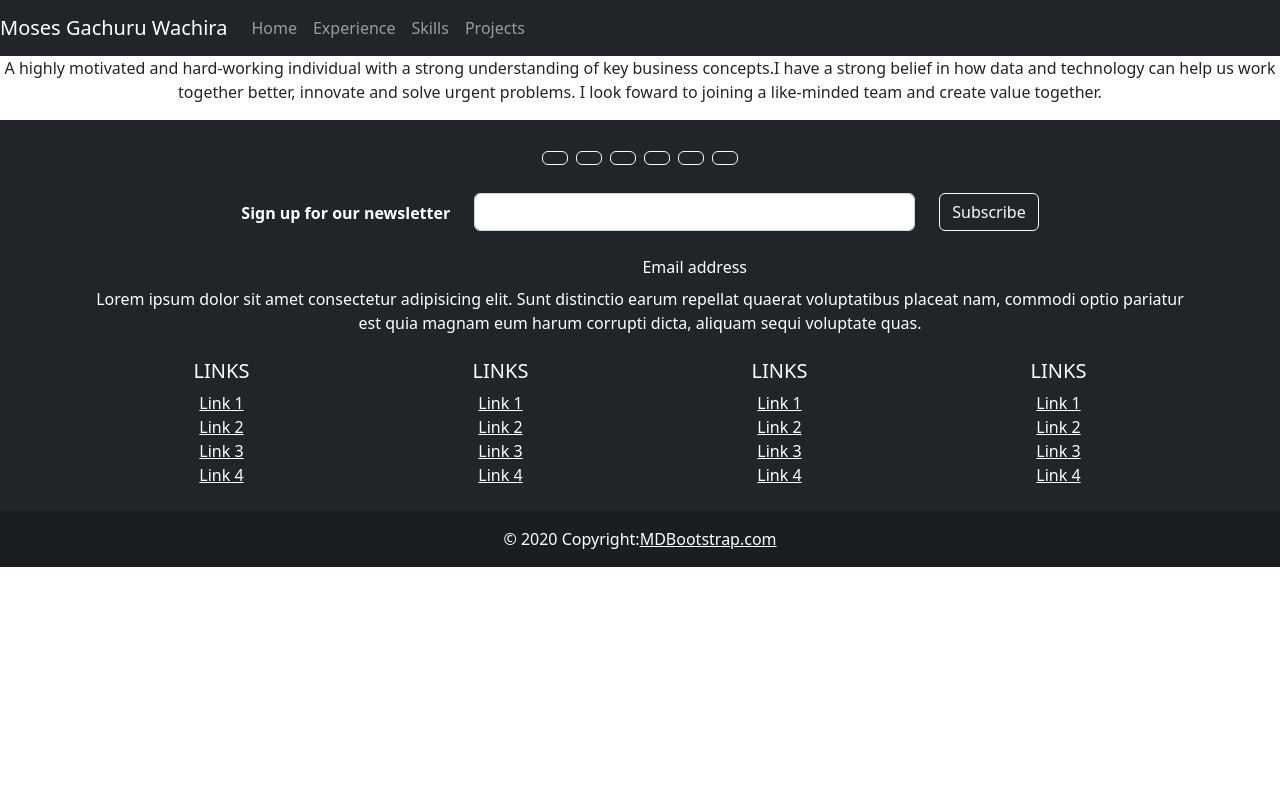
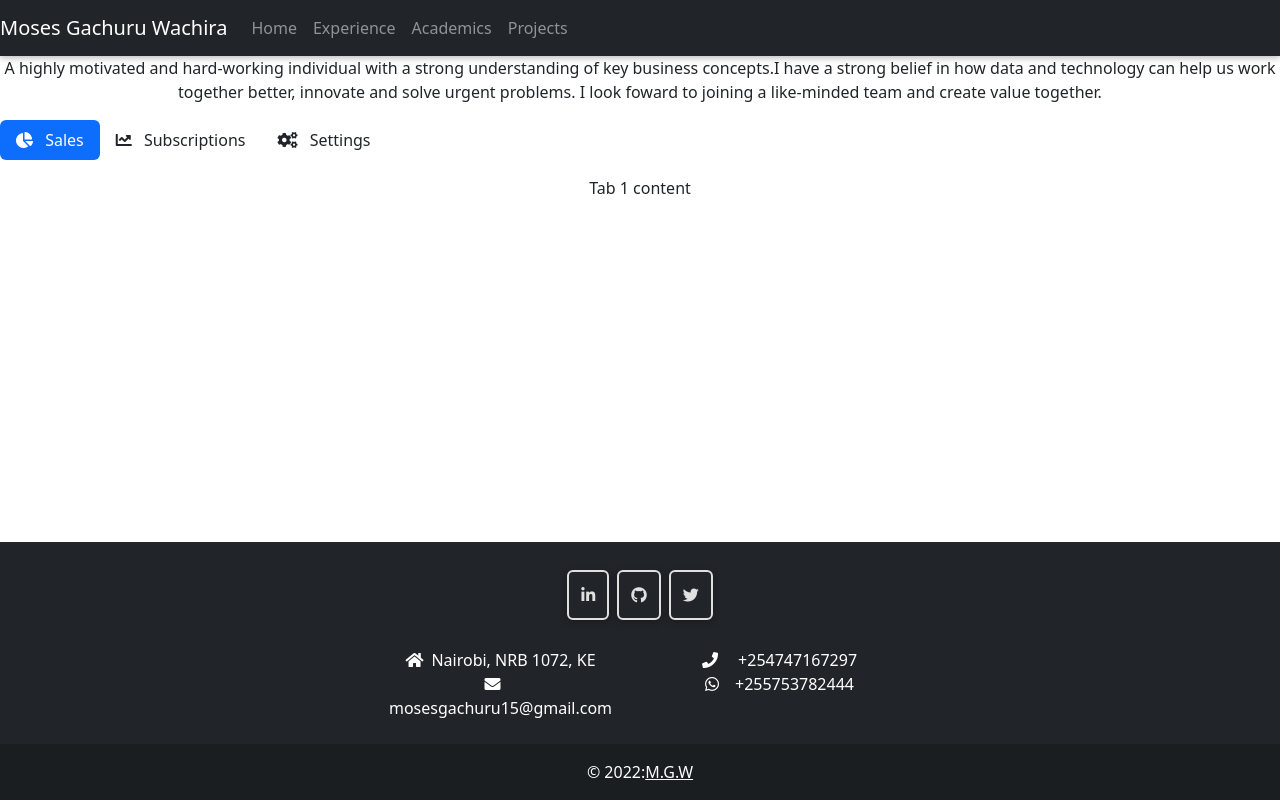
Before and after one commit to mosesglitch/resume-2, a React (Create React App) app: page / in a window 1280 px wide. Built offline with nearby package versions, Linux system fonts and the light colour scheme.

Commit message:
add pills with skills

```diff
--- a/package.json
+++ b/package.json
@@ -3,11 +3,14 @@
   "version": "0.1.0",
   "private": true,
   "dependencies": {
+    "@fortawesome/fontawesome-svg-core": "^6.2.0",
     "@testing-library/jest-dom": "^5.16.5",
     "@testing-library/react": "^13.4.0",
     "@testing-library/user-event": "^13.5.0",
     "bootstrap": "^5.2.1",
+    "bootstrap-css-only": "^4.4.1",
     "mdb-react-ui-kit": "^4.2.0",
+    "mdbreact": "^5.2.0",
     "react": "^18.2.0",
     "react-bootstrap": "^2.5.0",
     "react-dom": "^18.2.0",
--- a/src/App.js
+++ b/src/App.js
@@ -2,7 +2,7 @@ import "./App.css";
 import React from "react";
 import Home from "./components/Home";
 import Experience from "./components/Experience";
-import Skills from "./components/Skills";
+import Academics from "./components/Academics";
 import Projects from "./components/Projects";
 import NavBar from "./components/NavBar";
 import Footer from "./components/Footer";
@@ -16,7 +16,7 @@ function App() {
         <Routes>
           <Route path="/" element={<Home />} />
           <Route exact path="/experience" element={<Experience />} />
-          <Route exact path="/skills" element={<Skills />} />
+          <Route exact path="/academics" element={<Academics />} />
           <Route exact path="/projects" element={<Projects />} />
         </Routes>
         <Footer />
--- /dev/null
+++ b/src/components/Academics.js
@@ -0,0 +1,96 @@
+import React from "react";
+import { MDBCol } from "mdb-react-ui-kit";
+function Academics() {
+  return (
+    <div className="d-flex align-items-start bg-light mb-3">
+      <MDBCol>
+        <h5 id="certifications">TRAININGS AND CERTIFICATIONS</h5>
+        <ul class="certs">
+          <li>
+            <a href="https://www.coursera.org/account/accomplishments/specialization/certificate/4Y3KBAU92NFE">
+              DeepLearning.AI TensorFlow Developer
+            </a>
+          </li>
+          <li>
+            <a href="ude.my/UC-87d4c2c2-21c3-4a5e-93bf-86a56039b268">
+              Math for Data science Data analysis and Machine Learning
+            </a>
+          </li>
+          <li>
+            <a href="https://www.credly.com/badges/dc54de6d-7863-490f-982f-e46b418b1e21?source=linked_in_profile">
+              Microsoft Certified: Azure A.I Fundamentals
+            </a>
+          </li>
+          <li>
+            <a href="https://www.credly.com/badges/e0afb675-f26a-45bb-b1ac-a8515fe1323f?source=linked_in_profile">
+              Microsoft Certified: Azure Data Fundamentals
+            </a>
+          </li>
+          <li>
+            <a href="https://www.credly.com/badges/5a51ad58-953d-4753-86d3-e195e679a503?source=linked_in_profile">
+              Microsoft Certified: Azure Fundamentals
+            </a>
+          </li>
+
+          <li>
+            <a href="https://www.credly.com/badges/03fa7deb-018a-4790-8080-9f398a453784/public_url">
+              IBM: Data Science Professional Certificate
+            </a>
+          </li>
+          <li>
+            <a href="https://open.sap.com/verify/xemel-guvut-rebem-huryl-byfic">
+              SAP: Python
+            </a>
+          </li>
+          <li>
+            <a href="https://open.sap.com/verify/xezol-gybab-ruzov-lanag-hibip">
+              SAP Analytics Cloud Become an Augmented BI Expert
+            </a>
+          </li>
+          <li>
+            <a href="https://www.kaggle.com/learn/certification/moseswachira/intermediate-machine-learning">
+              Intermediate-Machine-Learning
+            </a>
+          </li>
+          <li>
+            <a href="https://www.kaggle.com/learn/certification/moseswachira/intro-to-deep-learning">
+              Introduction to Deep Learning
+            </a>
+          </li>
+          <li>
+            <a href="ude.my/UC-1d08ae4a-bb0b-43ef-9be7-45680c14f71c">
+              Interactive Python Dashboards with Plotly and Dash
+            </a>
+          </li>
+          <li>
+            <a href="https://www.kaggle.com/learn/certification/moseswachira/intro-to-machine-learning">
+              Introduction to machine learning
+            </a>
+          </li>
+        </ul>
+      </MDBCol>
+
+      <MDBCol>
+        <div classNAme="academics">
+          <h5>ACADEMIC QUALIFICATIONS</h5>
+          <h6>
+            <b> 2022: Nanodegree (Ongoing) , FullstackWeb developer</b>
+          </h6>
+          <li>Institution: ALX Programme (Udacity)</li>
+          <h6>
+            <b>2022: Nanodegree, AWS MachineLearning Foundations</b>
+          </h6>
+          <li>Institution:Udacity</li>
+          <h6>
+            <b> 2015 - 2019:BSC Project Planning and Management</b>
+          </h6>
+          <li id="opening">
+            <span> Institution: Karatina University</span>
+            <span> Qualification: 2nd class honors(Upper Division)</span>
+          </li>
+        </div>
+      </MDBCol>
+    </div>
+  );
+}
+export default Academics;
--- a/src/components/Footer.js
+++ b/src/components/Footer.js
@@ -8,9 +8,13 @@ import {
   MDBRow,
   MDBBtn,
 } from "mdb-react-ui-kit";
+import "@fortawesome/fontawesome-free/css/all.min.css";
+import "bootstrap-css-only/css/bootstrap.min.css";
+import "mdbreact/dist/css/mdb.css";
 
 export default function Footer() {
   return (
+    <div className="fixed-bottom">
       <MDBFooter className="text-center" color="white" bgColor="dark">
         <MDBContainer className="p-4">
           <section className="mb-4">
@@ -19,51 +23,7 @@ export default function Footer() {
               color="light"
               floating
               className="m-1"
-            href="#!"
-            role="button"
-          >
-            <MDBIcon fab icon="facebook-f" />
-          </MDBBtn>
-
-          <MDBBtn
-            outline
-            color="light"
-            floating
-            className="m-1"
-            href="#!"
-            role="button"
-          >
-            <MDBIcon fab icon="twitter" />
-          </MDBBtn>
-
-          <MDBBtn
-            outline
-            color="light"
-            floating
-            className="m-1"
-            href="#!"
-            role="button"
-          >
-            <MDBIcon fab icon="google" />
-          </MDBBtn>
-
-          <MDBBtn
-            outline
-            color="light"
-            floating
-            className="m-1"
-            href="#!"
-            role="button"
-          >
-            <MDBIcon fab icon="instagram" />
-          </MDBBtn>
-
-          <MDBBtn
-            outline
-            color="light"
-            floating
-            className="m-1"
-            href="#!"
+              href="https://www.linkedin.com/in/moses-wachira-0704981b1/"
               role="button"
             >
               <MDBIcon fab icon="linkedin-in" />
@@ -74,155 +34,46 @@ export default function Footer() {
               color="light"
               floating
               className="m-1"
-            href="#!"
+              href="https://github.com/mosesglitch"
               role="button"
             >
               <MDBIcon fab icon="github" />
             </MDBBtn>
+            <MDBBtn
+              outline
+              color="light"
+              floating
+              className="m-1"
+              href="twitter.com"
+              role="button"
+            >
+              <MDBIcon fab icon="twitter" />
+            </MDBBtn>
           </section>
 
           <section className="">
-          <form action="">
-            <MDBRow className="d-flex justify-content-center">
-              <MDBCol size="auto">
-                <p className="pt-2">
-                  <strong>Sign up for our newsletter</strong>
-                </p>
-              </MDBCol>
-
-              <MDBCol md="5" start="12">
-                <MDBInput
-                  contrast
-                  type="email"
-                  label="Email address"
-                  className="mb-4"
-                />
-              </MDBCol>
-
-              <MDBCol size="auto">
-                <MDBBtn outline color="light" type="submit" className="mb-4">
-                  Subscribe
-                </MDBBtn>
-              </MDBCol>
-            </MDBRow>
-          </form>
-        </section>
-
-        <section className="mb-4">
-          <p>
-            Lorem ipsum dolor sit amet consectetur adipisicing elit. Sunt
-            distinctio earum repellat quaerat voluptatibus placeat nam, commodi
-            optio pariatur est quia magnam eum harum corrupti dicta, aliquam
-            sequi voluptate quas.
-          </p>
-        </section>
-
-        <section className="">
-          <MDBRow>
+            <MDBRow center>
               <MDBCol lg="3" md="6" className="mb-4 mb-md-0">
-              <h5 className="text-uppercase">Links</h5>
-
                 <ul className="list-unstyled mb-0">
                   <li>
-                  <a href="#!" className="text-white">
-                    Link 1
-                  </a>
+                    <MDBIcon icon="home" className="me-2" />
+                    Nairobi, NRB 1072, KE
                   </li>
                   <li>
-                  <a href="#!" className="text-white">
-                    Link 2
-                  </a>
-                </li>
-                <li>
-                  <a href="#!" className="text-white">
-                    Link 3
-                  </a>
-                </li>
-                <li>
-                  <a href="#!" className="text-white">
-                    Link 4
-                  </a>
+                    <MDBIcon icon="envelope" className="me-3" />
+                    mosesgachuru15@gmail.com
                   </li>
                 </ul>
               </MDBCol>
 
               <MDBCol lg="3" md="6" className="mb-4 mb-md-0">
-              <h5 className="text-uppercase">Links</h5>
-
                 <ul className="list-unstyled mb-0">
                   <li>
-                  <a href="#!" className="text-white">
-                    Link 1
-                  </a>
+                    <MDBIcon icon="phone" className="me-3" /> +254747167297
                   </li>
                   <li>
-                  <a href="#!" className="text-white">
-                    Link 2
-                  </a>
-                </li>
-                <li>
-                  <a href="#!" className="text-white">
-                    Link 3
-                  </a>
-                </li>
-                <li>
-                  <a href="#!" className="text-white">
-                    Link 4
-                  </a>
-                </li>
-              </ul>
-            </MDBCol>
-
-            <MDBCol lg="3" md="6" className="mb-4 mb-md-0">
-              <h5 className="text-uppercase">Links</h5>
-
-              <ul className="list-unstyled mb-0">
-                <li>
-                  <a href="#!" className="text-white">
-                    Link 1
-                  </a>
-                </li>
-                <li>
-                  <a href="#!" className="text-white">
-                    Link 2
-                  </a>
-                </li>
-                <li>
-                  <a href="#!" className="text-white">
-                    Link 3
-                  </a>
-                </li>
-                <li>
-                  <a href="#!" className="text-white">
-                    Link 4
-                  </a>
-                </li>
-              </ul>
-            </MDBCol>
-
-            <MDBCol lg="3" md="6" className="mb-4 mb-md-0">
-              <h5 className="text-uppercase">Links</h5>
-
-              <ul className="list-unstyled mb-0">
-                <li>
-                  <a href="#!" className="text-white">
-                    Link 1
-                  </a>
-                </li>
-                <li>
-                  <a href="#!" className="text-white">
-                    Link 2
-                  </a>
-                </li>
-                <li>
-                  <a href="#!" className="text-white">
-                    Link 3
-                  </a>
-                </li>
-                <li>
-                  <a href="#!" className="text-white">
-                    Link 4
-                  </a>
+                    <MDBIcon fab icon="whatsapp" className="me-3" />
+                    +255753782444
                   </li>
                 </ul>
               </MDBCol>
@@ -234,11 +85,12 @@ export default function Footer() {
           className="text-center p-3"
           style={{ backgroundColor: "rgba(0, 0, 0, 0.2)" }}
         >
-        © 2020 Copyright:
+          © 2022:
           <a className="text-white" href="https://mdbootstrap.com/">
-          MDBootstrap.com
+            M.G.W
           </a>
         </div>
       </MDBFooter>
+    </div>
   );
 }
--- a/src/components/Home.js
+++ b/src/components/Home.js
@@ -1,5 +1,5 @@
 import React from "react";
-
+import Skills from "./Skills";
 function Home() {
   return (
     <div class="newsec">
@@ -10,6 +10,7 @@ function Home() {
         urgent problems. I look foward to joining a like-minded team and create
         value together.
       </p>
+      <Skills />
     </div>
   );
 }
--- a/src/components/NavBar.js
+++ b/src/components/NavBar.js
@@ -20,8 +20,8 @@ function NavBar() {
             <Nav.Link as={Link} to="/experience">
               Experience
             </Nav.Link>
-            <Nav.Link as={Link} to="/skills">
-              Skills
+            <Nav.Link as={Link} to="/academics">
+              Academics
             </Nav.Link>
             <Nav.Link as={Link} to="/projects">
               Projects
--- a/src/components/Skills.js
+++ b/src/components/Skills.js
@@ -1,95 +1,58 @@
-import React from "react";
+import React, { useState } from "react";
+import {
+  MDBIcon,
+  MDBTabs,
+  MDBTabsItem,
+  MDBTabsLink,
+  MDBTabsContent,
+  MDBTabsPane,
+} from "mdb-react-ui-kit";
 
-function Skills() {
+export default function Skills() {
+  const [iconsActive, setIconsActive] = useState("pill1");
+
+  const handleIconsClick = (value: string) => {
+    if (value === iconsActive) {
+      return;
+    }
+
+    setIconsActive(value);
+  };
+
   return (
-    <div>
-      <div>
-        <div class="newsec">
-          <h5 id="certifications">TRAININGS AND CERTIFICATIONS</h5>
-          <ul class="certs">
-            <li>
-              <a href="https://www.coursera.org/account/accomplishments/specialization/certificate/4Y3KBAU92NFE">
-                DeepLearning.AI TensorFlow Developer
-              </a>
-            </li>
-            <li>
-              <a href="ude.my/UC-87d4c2c2-21c3-4a5e-93bf-86a56039b268">
-                Math for Data science Data analysis and Machine Learning
-              </a>
-            </li>
-            <li>
-              <a href="https://www.credly.com/badges/dc54de6d-7863-490f-982f-e46b418b1e21?source=linked_in_profile">
-                Microsoft Certified: Azure A.I Fundamentals
-              </a>
-            </li>
-            <li>
-              <a href="https://www.credly.com/badges/e0afb675-f26a-45bb-b1ac-a8515fe1323f?source=linked_in_profile">
-                Microsoft Certified: Azure Data Fundamentals
-              </a>
-            </li>
-            <li>
-              <a href="https://www.credly.com/badges/5a51ad58-953d-4753-86d3-e195e679a503?source=linked_in_profile">
-                Microsoft Certified: Azure Fundamentals
-              </a>
-            </li>
+    <>
+      <MDBTabs pills className="mb-3">
+        <MDBTabsItem>
+          <MDBTabsLink
+            onClick={() => handleIconsClick("pill1")}
+            active={iconsActive === "pill1"}
+          >
+            <MDBIcon fas icon="chart-pie" className="me-2" /> Sales
+          </MDBTabsLink>
+        </MDBTabsItem>
+        <MDBTabsItem>
+          <MDBTabsLink
+            onClick={() => handleIconsClick("pill2")}
+            active={iconsActive === "pill2"}
+          >
+            <MDBIcon fas icon="chart-line" className="me-2" /> Subscriptions
+          </MDBTabsLink>
+        </MDBTabsItem>
+        <MDBTabsItem>
+          <MDBTabsLink
+            onClick={() => handleIconsClick("pill3")}
+            active={iconsActive === "pill3"}
+          >
+            <MDBIcon fas icon="cogs" className="me-2" /> Settings
+          </MDBTabsLink>
+        </MDBTabsItem>
+      </MDBTabs>
 
-            <li>
-              <a href="https://www.credly.com/badges/03fa7deb-018a-4790-8080-9f398a453784/public_url">
-                IBM: Data Science Professional Certificate
-              </a>
-            </li>
-            <li>
-              <a href="https://open.sap.com/verify/xemel-guvut-rebem-huryl-byfic">
-                SAP: Python
-              </a>
-            </li>
-            <li>
-              <a href="https://open.sap.com/verify/xezol-gybab-ruzov-lanag-hibip">
-                SAP Analytics Cloud Become an Augmented BI Expert
-              </a>
-            </li>
-            <li>
-              <a href="https://www.kaggle.com/learn/certification/moseswachira/intermediate-machine-learning">
-                Intermediate-Machine-Learning
-              </a>
-            </li>
-            <li>
-              <a href="https://www.kaggle.com/learn/certification/moseswachira/intro-to-deep-learning">
-                Introduction to Deep Learning
-              </a>
-            </li>
-            <li>
-              <a href="ude.my/UC-1d08ae4a-bb0b-43ef-9be7-45680c14f71c">
-                Interactive Python Dashboards with Plotly and Dash
-              </a>
-            </li>
-            <li>
-              <a href="https://www.kaggle.com/learn/certification/moseswachira/intro-to-machine-learning">
-                Introduction to machine learning
-              </a>
-            </li>
-          </ul>
-        </div>
-        <div classNAme="academics">
-          <h5>ACADEMIC QUALIFICATIONS</h5>
-          <h6>
-            <b> 2022: Nanodegree (Ongoing) , FullstackWeb developer</b>
-          </h6>
-          <li>Institution: ALX Programme (Udacity)</li>
-          <h6>
-            <b>2022: Nanodegree, AWS MachineLearning Foundations</b>
-          </h6>
-          <li>Institution:Udacity</li>
-          <h6>
-            <b> 2015 - 2019:BSC Project Planning and Management</b>
-          </h6>
-          <li id="opening">
-            <span> Institution: Karatina University</span>
-            <span> Qualification: 2nd class honors(Upper Division)</span>
-          </li>
-        </div>
-      </div>
-    </div>
+      <MDBTabsContent>
+        <MDBTabsPane show={iconsActive === "pill1"}>Tab 1 content</MDBTabsPane>
+        <MDBTabsPane show={iconsActive === "pill2"}>Tab 2 content</MDBTabsPane>
+        <MDBTabsPane show={iconsActive === "pill3"}>Tab 3 content</MDBTabsPane>
+      </MDBTabsContent>
+    </>
   );
 }
-export default Skills;
```
Also changed, not shown: src/styles/Footer.css (added), 1 other file (tests, documents, lock files or other folders). Lines whose indentation alone changed are shown as unchanged.
